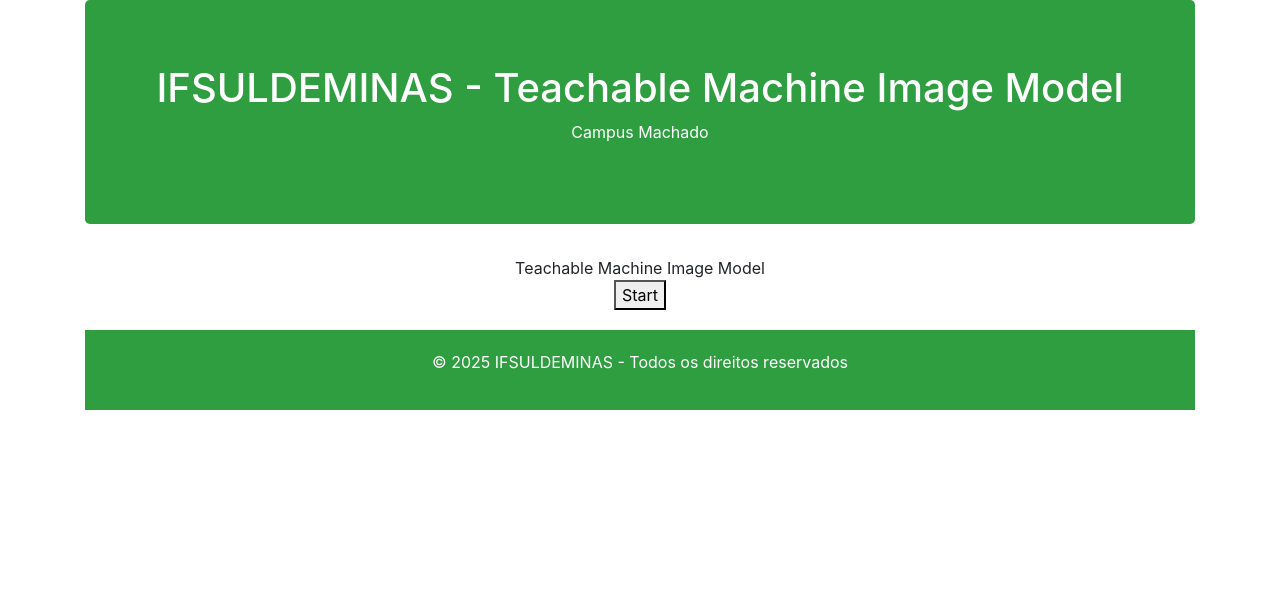
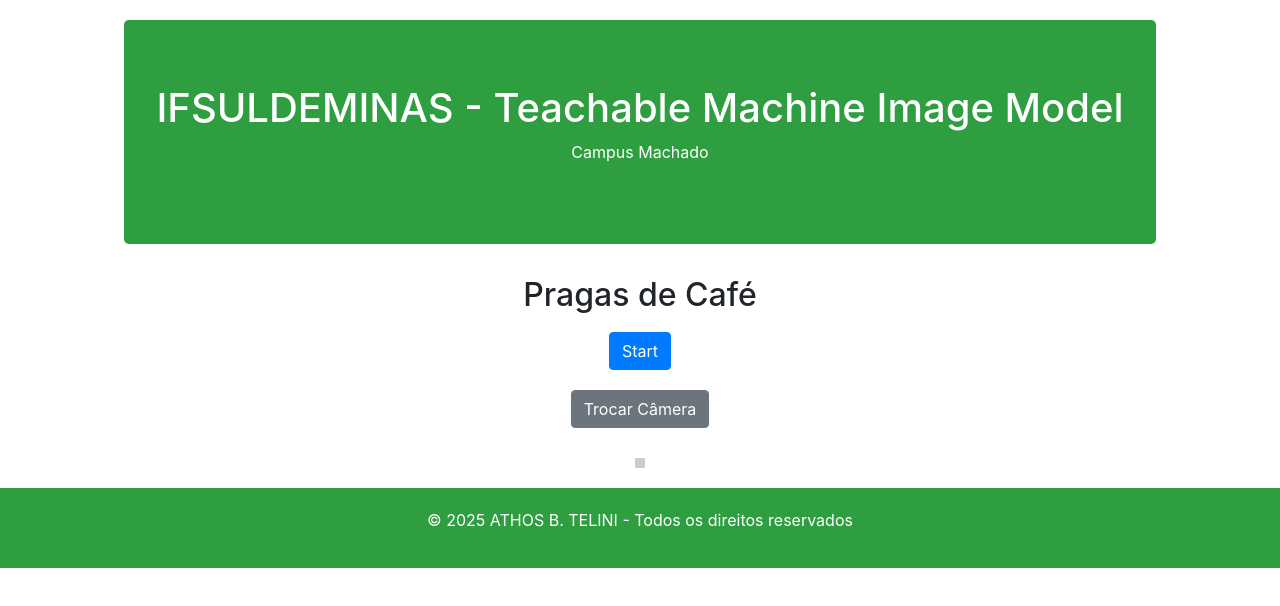
Before and after one commit to AthosTelini/demo, a plain HTML site: page index.html in a window 1280 px wide. Drawn offline with nearby package versions, Linux system fonts and the light colour scheme.

Commit message:
Update index.html

```diff
--- a/index.html
+++ b/index.html
@@ -3,27 +3,41 @@
 <head>
     <meta charset="UTF-8">
     <meta name="viewport" content="width=device-width, initial-scale=1.0">
+    <title>Pragas</title>
+
+    <!-- Bootstrap CSS -->
     <link rel="stylesheet" href="https://cdn.jsdelivr.net/npm/bootstrap@4.3.1/dist/css/bootstrap.min.css" integrity="sha384-ggOyR0iXCbMQv3Xipma34MD+dH/1fQ784/j6cY/iJTQUOhcWr7x9JvoRxT2MZw1T" crossorigin="anonymous">
-    <title>Document</title>
+
+    <!-- Estilo personalizado -->
+    <link rel="stylesheet" href="./style.css">
 </head>
-
 <body>
-    <div class="container" style="text-align: center">
+    <div class="container text-center">
         <div class="jumbotron" style="background-color: #2f9e41; color: white">
             <h1>IFSULDEMINAS - Teachable Machine Image Model</h1>
             <p>Campus Machado</p>
         </div>
-    <div>Teachable Machine Image Model</div>
-<button type="button" onclick="init()">Start</button>
+        <h2>Pragas de Café</h2>
+
+        <!-- Botões -->
+        <button type="button" class="btn btn-primary" onclick="init()">Start</button>
+        <button type="button" class="btn btn-secondary" onclick="switchCamera()">Trocar Câmera</button>
+
+        <!-- Área de exibição -->
         <div id="webcam-container"></div>
         <div id="label-container"></div>
+    </div>
+
+    <!-- TensorFlow e Teachable Machine -->
     <script src="https://cdn.jsdelivr.net/npm/@tensorflow/tfjs@latest/dist/tf.min.js"></script>
     <script src="https://cdn.jsdelivr.net/npm/@teachablemachine/image@latest/dist/teachablemachine-image.min.js"></script>
-<script type="text/javascript" src="script.js"></script>
 
-<footer style="background-color: #2f9e41; color: white; text-align: center; padding: 20px; margin-top: 20px;">
-    <p>&copy; 2025 IFSULDEMINAS - Todos os direitos reservados</p>
+    <!-- Código JavaScript -->
+    <script src="./script.js"></script>
+
+    <!-- Rodapé -->
+    <footer class="text-center text-white" style="background-color: #2f9e41; padding: 20px; margin-top: 20px;">
+        <p>&copy; 2025 ATHOS B. TELINI - Todos os direitos reservados</p>
     </footer>
-
 </body>
 </html>
```
Lines whose indentation alone changed are shown as unchanged.
